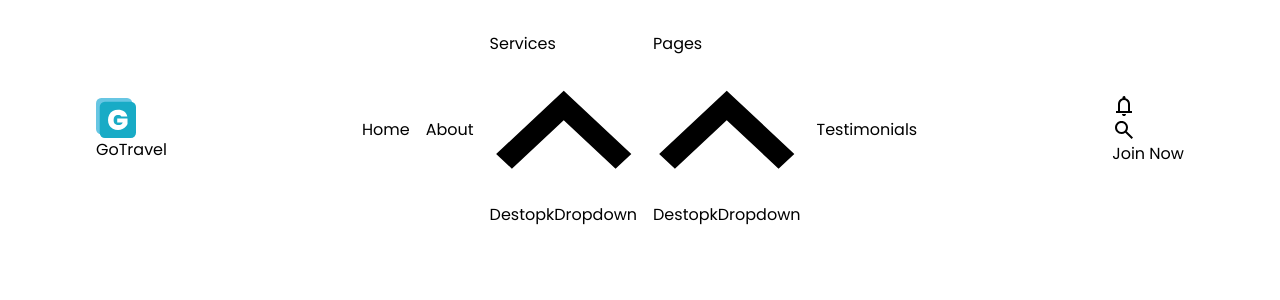
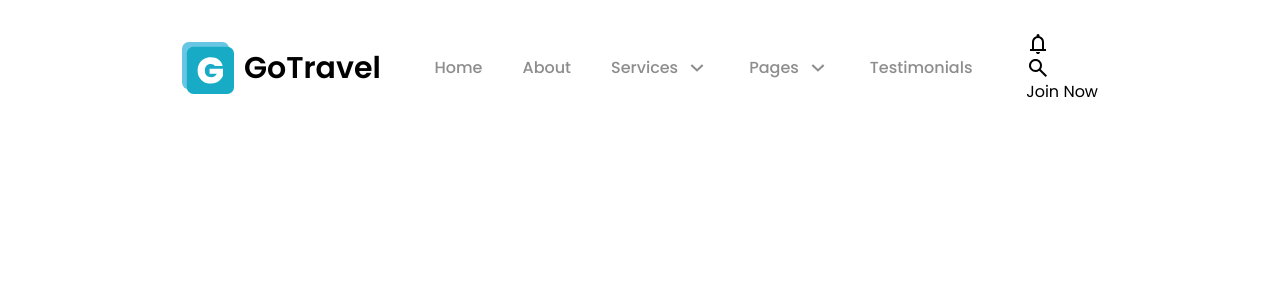
Before and after one commit to Jisap/vite-travel-agency, a React (Vite) app: page / in a window 1280 px wide. Shown: the top 300 px of the page. Built offline with nearby package versions, Linux system fonts and the light colour scheme.

Commit message:
refactor: improve Navigation component structure and styling

```diff
--- a/src/components/Navigation/Navigation.tsx
+++ b/src/components/Navigation/Navigation.tsx
@@ -8,27 +8,30 @@ import DestopkDropdown from "./DestopkDropdown"
 
 const Navigation = () => {
   return (
-    <nav>
-      <div className="flex items-center justify-between">
-        <a href="/">
-          <LogoIcon className="h-10 w-10" />
-          <span>GoTravel</span>
+    <nav className="m-auto mb-12 max-w-432">
+      <div className="flex items-center justify-between px-21.5">
+        <a href="/" className="flex items-center gap-x-2.5">
+          <LogoIcon className="size-13" />
+          <span className="text-3xl font-semibold">GoTravel</span>
         </a>
 
-        <ul className="flex items-center gap-4">
-          {navigationLinks.map((link, index) => (
-            <li key={index}>
-              <a href={link.href}>
+        <ul className="flex items-stretch gap-x-10">
+          {navigationLinks.map((link) => (
+            <li key={link.id} className="group relative flex cursor-pointer items-center gap-x-1.75 font-medium transition-all duration-200">
+              <a
+                href={link.href}
+                className="text-grey-600 group-hover:text-black"
+              >
                 {link.text}
               </a>
               {link.dropdown && (
-                <span>
-                  <CaretUp className="" />
+                <span className="flex size-6 items-center justify-center">
+                  <CaretUp className="size-3.5 fill-grey-600 rotate-180 transition-all duration-250 group-hover:fill-black group-hover:rotate-360"  />
                 </span>
               )}
-              {link.dropdown && (
+              {/* {link.dropdown && (
                 <DestopkDropdown links={link.dropdownLinks} />
-              )}
+              )} */}
             </li>
           ))}
         </ul>
```
